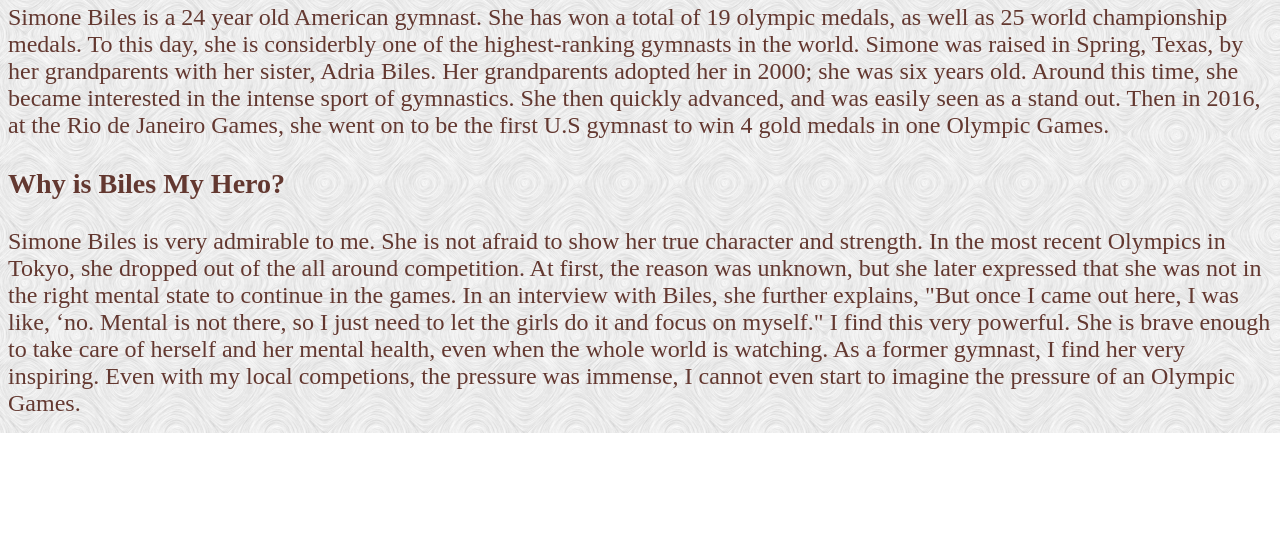
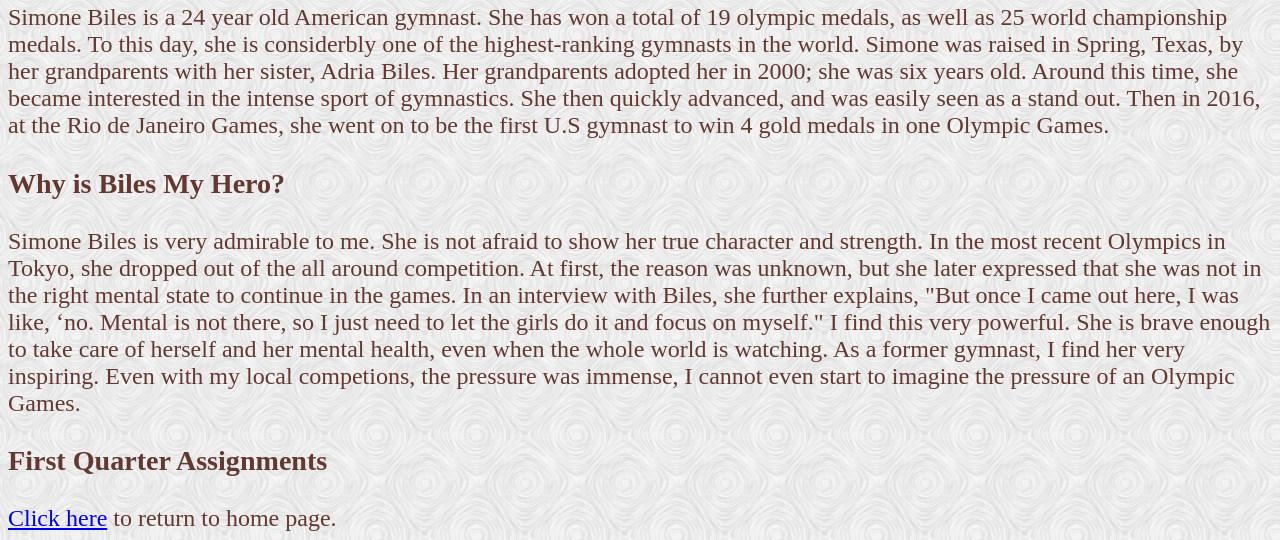
Before and after one commit to p2hirschfield24/Website, a plain HTML site: page hero.html in a window 1280 px wide. Shown: the part 542-1082 px from the top of the page. Before the commit the page ends 975 px from the top, so only its background shows below. Drawn offline with Linux system fonts and the light colour scheme.

Commit message:
Update hero.html

```diff
--- a/hero.html
+++ b/hero.html
@@ -21,6 +21,9 @@
 
  <h3> Why is Biles My Hero? </h3>
  <p> Simone Biles is very admirable to me. She is not afraid to show her true character and strength. In the most recent Olympics in Tokyo, she dropped out of the all around competition. At first, the reason was unknown, but she later expressed that she was not in the right mental state to continue in the games. In an interview with Biles, she further explains, "But once I came out here, I was like, ‘no. Mental is not there, so I just need to let the girls do it and focus on myself." I find this very powerful. She is brave enough to take care of herself and her mental health, even when the whole world is watching. As a former gymnast, I find her very inspiring. Even with my local competions, the pressure was immense, I cannot even start to imagine the pressure of an Olympic Games.
+
+  <h3> First Quarter Assignments</h3>
+<a href="index.html">Click here</a> to return to home page.
   </font>
 </body>
 </html>
```
